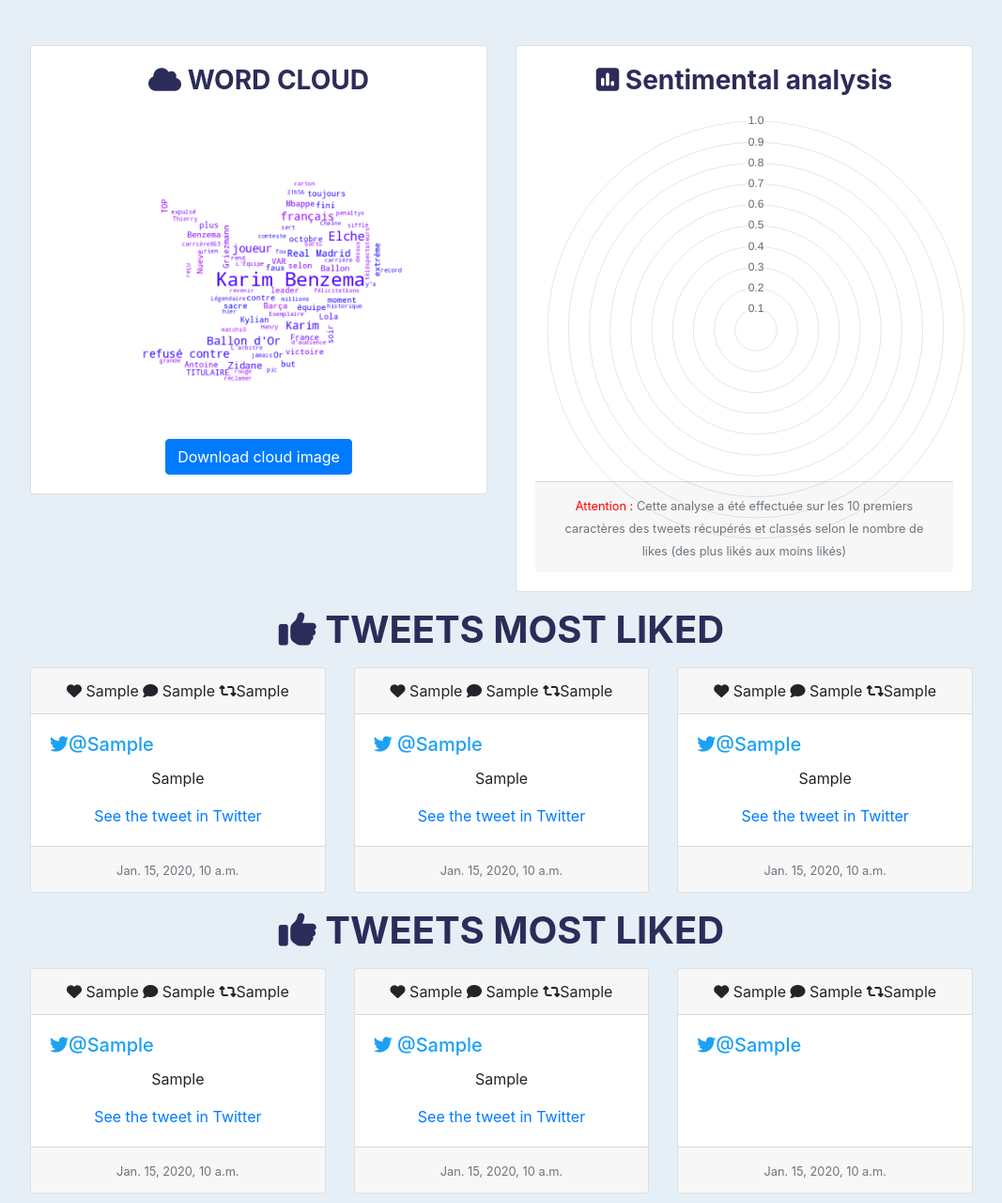
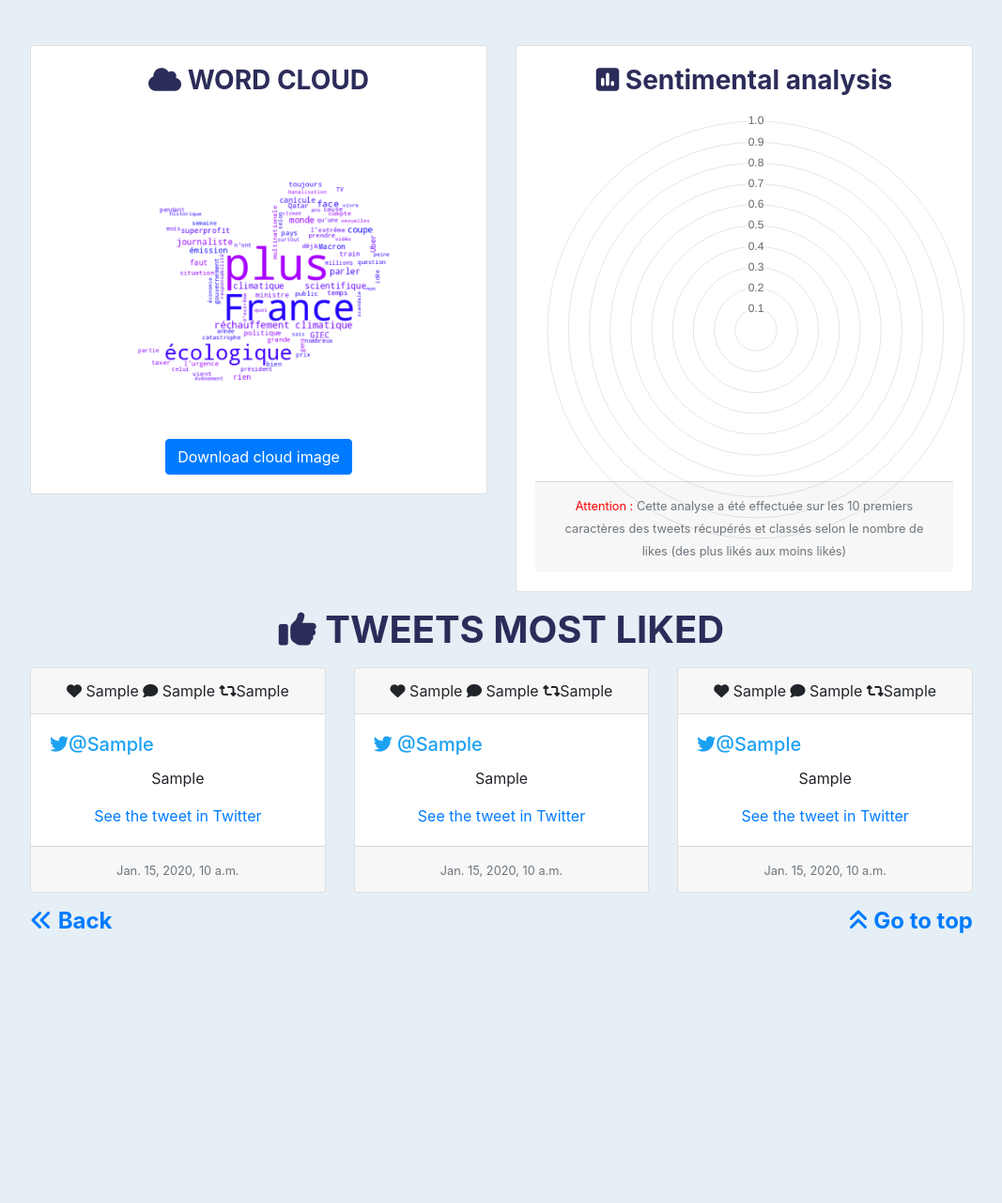
Before and after one commit to emaddar/Django_Twetter_and_text_sentiment_analysis_api, a Django app: template text_analysis/base/templates/result.html in a window 1280 px wide. Shown: the whole page at 94% size, without its empty margins (106-1173 px from the left). After the commit the page ends 993 px from the top, so only its background shows below. Run offline with Django 3.2, Linux system fonts and the light colour scheme; the template is opened without the code that fills it: most values are stand-ins (such as "Sample title", 1, 10 or a date in 2020); some libraries are stand-ins or nearby versions.

Commit message:
Add Back and go to top

```diff
--- a/text_analysis/base/templates/result.html
+++ b/text_analysis/base/templates/result.html
@@ -1,3 +1,5 @@
+
+{% comment %} https://django-crispy-forms.readthedocs.io/en/latest/ {% endcomment %}
 {% load static %}
 
 <!DOCTYPE html>
@@ -186,83 +188,22 @@
 
 
 
-
-
-
-
-
-
-
-
-
-
-
+<p></p>
+<p></p>
+<p></p>
 
 
 
 <p></p>
-<h1 style="color:rgb(44, 44, 90); font-weight: 700;">
-  <i class="fa-solid fa-thumbs-up"></i> TWEETS MOST LIKED
-</h1>
-<p></p>
+<h4 style="color:rgb(44, 44, 90); font-weight: 700; display: flex; justify-content: space-between">
+     <a href="{{request.META.HTTP_REFERER|escape}}"><i class="fa-solid fa-angles-left"></i> Back</a> <a href="#"><i class="fa-solid fa-angles-up"></i> Go to top</a>
+</h4>
 
 
-<div class="card-deck">
-  <div class="card">
-    <div class="card-header">
-      <i class="fa-solid fa-heart"></i> {{tweet_1_Like}}
-      <i class="fa-solid fa-comment"></i> {{tweet_1_Replay}}
-      <i class="fa-solid fa-retweet"></i>{{tweet_1_Retweet}}
-    </div>
-    {% comment %} <img class="card-img-top" src="..." alt="Card image cap"> {% endcomment %}
-    <div class="card-body">
-      <h5 class="card-title special-card">
-        <i class="fa-brands fa-twitter"></i>@{{tweet_1_User}}
-      </h5>
-      <p class="card-text">{{tweet_1_Tweet}}</p>
-      <a href={{tweet_1_Url}}>See the tweet in Twitter</a>
-    </div>
-    <div class="card-footer">
-      <small class="text-muted">{{tweet_1_date}}</small>
-    </div>
-  </div>
-  <div class="card">
-    <div class="card-header">
-      <i class="fa-solid fa-heart"></i> {{tweet_2_Like}}
-      <i class="fa-solid fa-comment"></i> {{tweet_2_Replay}}
-      <i class="fa-solid fa-retweet"></i>{{tweet_2_Retweet}}
-    </div>
-    {% comment %} <img class="card-img-top" src="..." alt="Card image cap"> {% endcomment %}
-    <div class="card-body">
-      <h5 class="card-title special-card">
-        <i class="fa-brands fa-twitter"></i> @{{tweet_2_User}}
-      </h5>
-      <p class="card-text">{{tweet_2_Tweet}}</p>
-      <a href={{tweet_2_Url}}>See the tweet in Twitter</a>
-    </div>
-    <div class="card-footer">
-      <small class="text-muted">{{tweet_2_date}}</small>
-    </div>
-  </div>
-  <div class="card">
-    <div class="card-header">
-      <i class="fa-solid fa-heart"></i> {{tweet_3_Like}}
-      <i class="fa-solid fa-comment"></i> {{tweet_3_Replay}}
-      <i class="fa-solid fa-retweet"></i>{{tweet_3_Retweet}}
-    </div>
-    {% comment %} <img class="card-img-top" src="..." alt="Card image cap"> {% endcomment %}
-    <div class="card-body">
-      <h5 class="card-title special-card">
-        <i class="fa-brands fa-twitter"></i>@{{tweet_3_User}}
-      </h5>
 
-
-    </div>
-    <div class="card-footer">
-      <small class="text-muted">{{tweet_3_date}}</small>
-    </div>
-  </div>
-</div>
+<p></p>
+<p></p>
+<p></p>
 
 
 
```
Also changed, not shown: text_analysis/base/views.py (+24 -22 lines), text_analysis/base/static/base/images/mypic.png.
